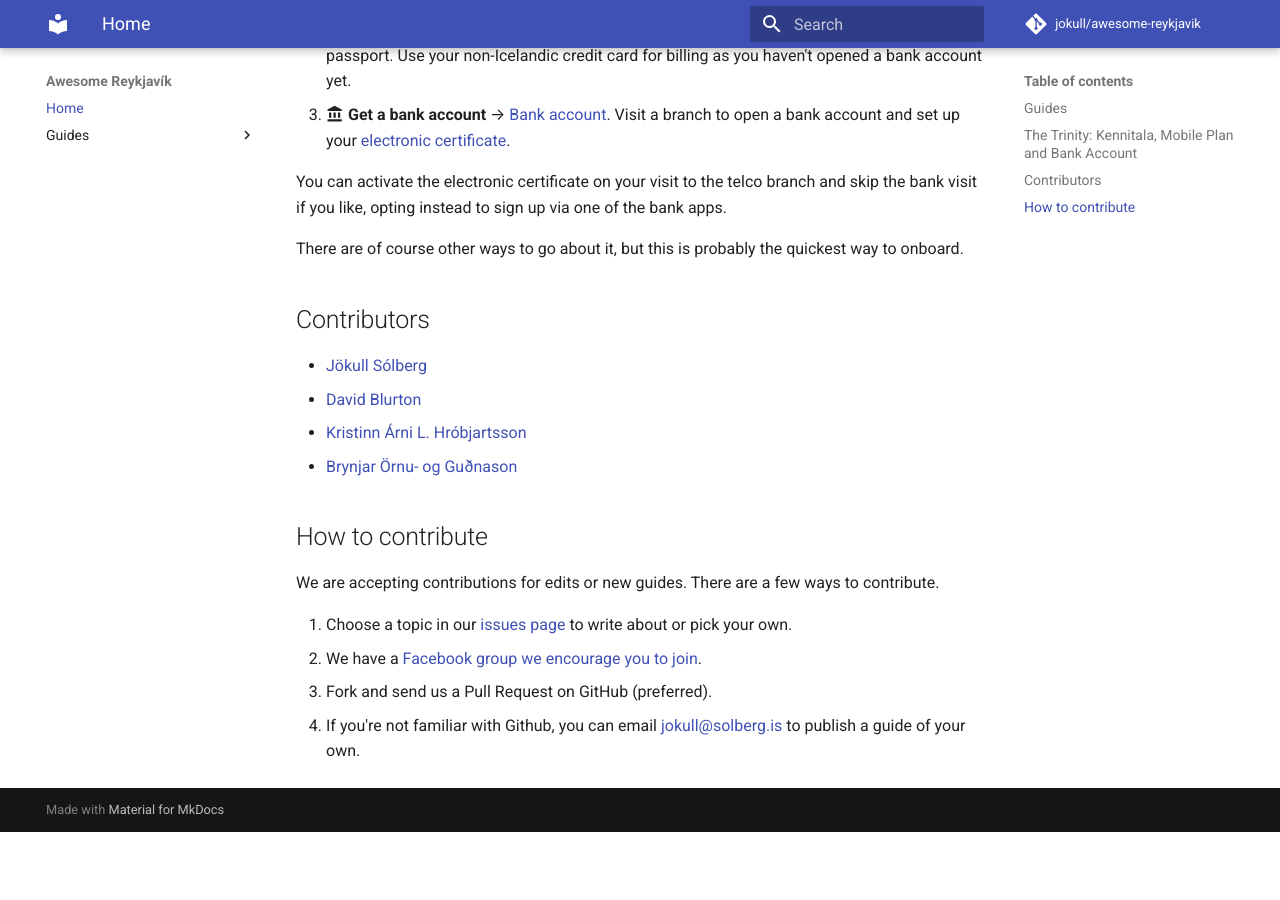
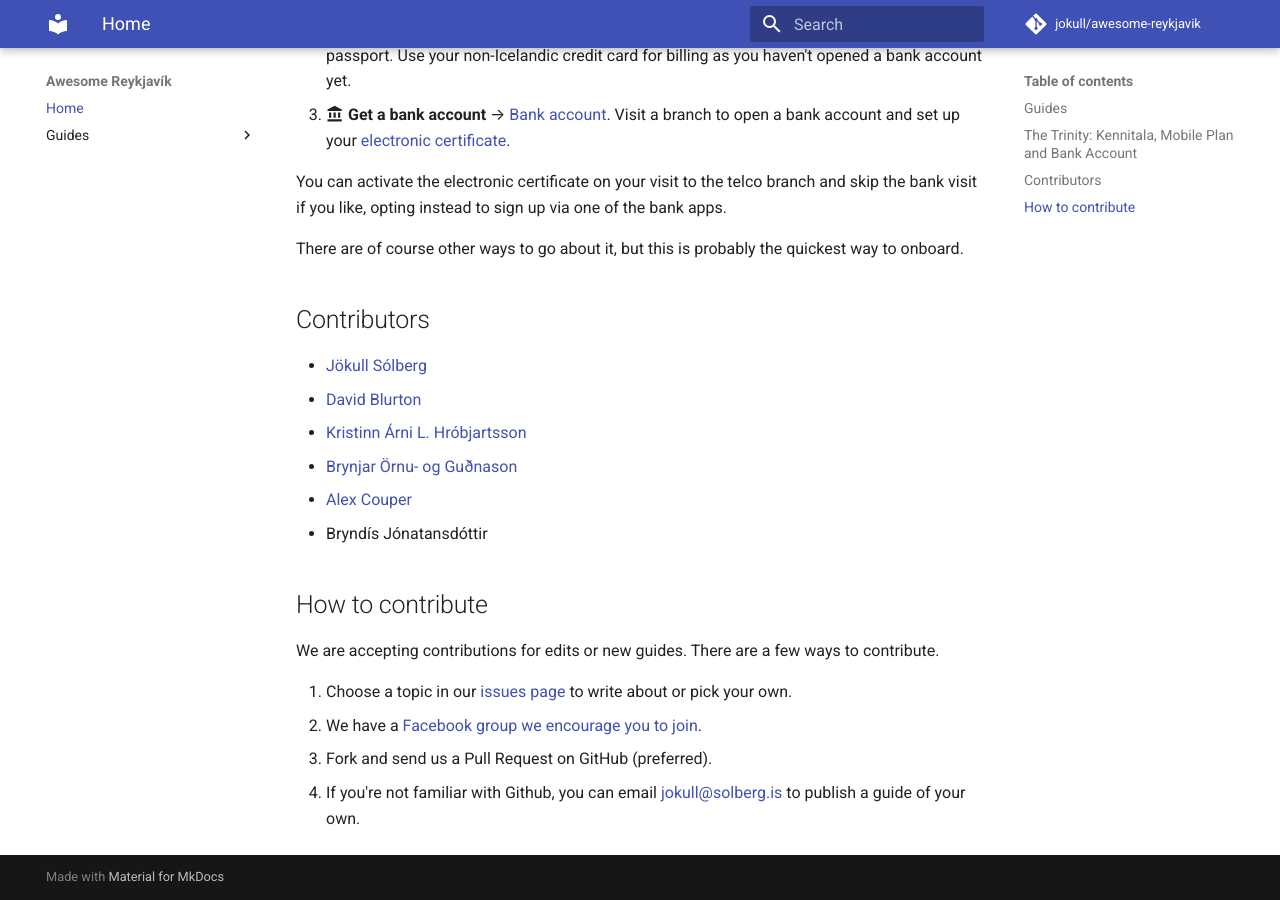
Before and after one commit to jokull/awesome-reykjavik, an MkDocs documentation site: the page built from docs/index.md, in a window 1280 px wide and 900 px high, scrolled down 1253 px. Built offline with MkDocs 1.6.1 and Material for MkDocs 9.7.7, drawn with Linux system fonts in a browser that asks for light colours; comment, search, counter and statistics services are not loaded; before the commit the page ends 2085 px from its top, so only the background shows below that.

Commit message:
Added Alex and Bryndís as contributors

```diff
--- a/docs/index.md
+++ b/docs/index.md
@@ -58,6 +58,8 @@ quickest way to onboard.
 - [David Blurton](https://github.com/davidblurton)
 - [Kristinn Árni L. Hróbjartsson](https://github.com/kiddi)
 - [Brynjar Örnu- og Guðnason](https://github.com/brynjarog)
+- [Alex Couper](https://github.com/alexcouper)
+- Bryndís Jónatansdóttir
 
 ## How to contribute
 
```
